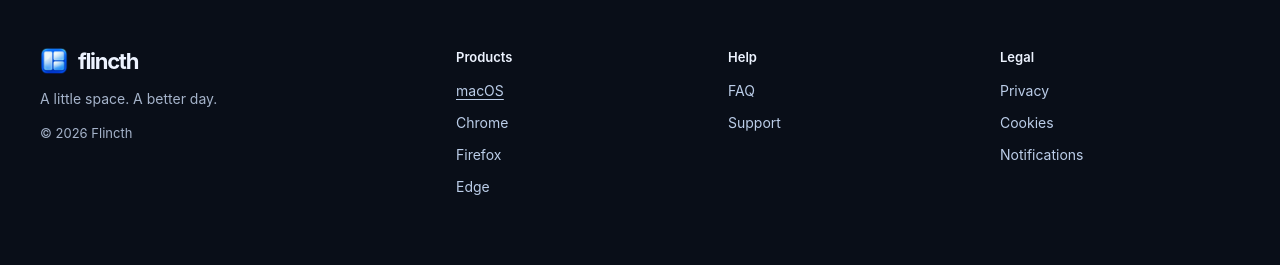
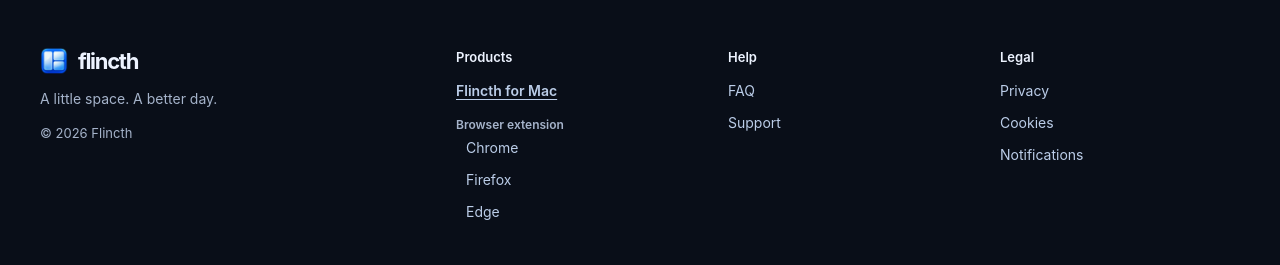
Before and after one commit to safakveziran/flincth-website, a Jekyll site: the page built from index.html, in a window 1280 px wide. Shown: the part 3967-4232 px from the top of the page. Built offline with Jekyll 4.4.1, drawn with Linux system fonts in a browser that asks for light colours; before the commit the page ends 4210 px from its top, so only the background shows below that.

Commit message:
Present Flincth for Mac as the main product, the extension as a companion
The Products menu opens on Flincth for Mac, larger and first; the browser
extension follows under "Also from Flincth" with one line on what it does
and a link each for Chrome, Firefox and Edge. The footer's Products column
does the same: Flincth for Mac, then the extension as a sub-group. On
phones the menu panel spans the screen instead of spilling off its left
edge. The extension FAQ calls itself a smaller companion to the Mac app.

PRODUCT.md, the marketing context and the README record the hierarchy.

Co-Authored-By: Claude Opus 5.5 <noreply@anthropic.com>
Claude-Session: https://claude.ai/code/session_01MjALjrDCfZKFAXZZJQczcY

```diff
--- a/_includes/footer.html
+++ b/_includes/footer.html
@@ -1,17 +1,21 @@
 {%- comment -%}
-  Footer in three groups: products, help and legal. The Notifications link
+  Footer in three groups: products (Flincth for Mac first, the browser
+  extension under it as a companion), help and legal. The Notifications link
   stays hidden until notifications.js confirms push support; language links
   appear only once a page exists in more than one language.
 {%- endcomment -%}
-{%- assign products = "home,chrome,firefox,edge" | split: "," -%}
+{%- assign browsers = "chrome,firefox,edge" | split: "," -%}
 {%- capture privacy_url %}{% include page-url.html ref="privacy" %}{% endcapture -%}
 {%- capture support_url %}{% include page-url.html ref="support" %}{% endcapture -%}
   <footer class="wrap site-footer">
     <div class="footer-brand"><a class="brand" href="{{ home_link }}"><img src="/assets/app-icon-64.png" width="28" height="28" alt=""><span class="wordmark" translate="no">flincth</span></a><p class="footer-note">{{ t.footer.note }}</p><p class="footer-copy">© <span id="year">{{ site.time | date: "%Y" }}</span> Flincth</p></div>
     <nav class="footer-col" aria-label="{{ t.products.label }}"><p class="footer-title">{{ t.products.label }}</p><ul>
-      {%- for _ref in products -%}
+      {%- capture _mac_url %}{% include page-url.html ref="home" %}{% endcapture %}
+      <li><a class="footer-main-product" href="{{ _mac_url }}"{% if page.ref == "home" %} aria-current="page"{% endif %}>{{ t.products.mac }}</a></li>
+      <li class="footer-subtitle">{{ t.products.extension }}</li>
+      {%- for _ref in browsers -%}
         {%- capture _url %}{% include page-url.html ref=_ref %}{% endcapture -%}
-      <li><a href="{{ _url }}"{% if page.ref == _ref %} aria-current="page"{% endif %}>{{ t.products[_ref] }}</a></li>
+      <li class="footer-sub"><a href="{{ _url }}"{% if page.ref == _ref %} aria-current="page"{% endif %}>{{ t.products[_ref] }}</a></li>
       {%- endfor -%}
     </ul></nav>
     <nav class="footer-col" aria-label="{{ t.footer.help }}"><p class="footer-title">{{ t.footer.help }}</p><ul>
--- a/_includes/products-menu.html
+++ b/_includes/products-menu.html
@@ -1,14 +1,22 @@
 {%- comment -%}
-  Products menu in the header: the Mac app and the browser extension pages.
-  A <details> element, so it opens without JavaScript; nav.js closes it on an
-  outside click or Escape. Each entry's name and note come from t.products.
+  Products menu in the header. Flincth for Mac is the main product and leads
+  the panel; the browser extension follows as a companion under "Also from
+  Flincth", with one link per browser. A <details> element, so it opens
+  without JavaScript; nav.js closes it on an outside click or Escape. Copy
+  comes from t.products.
 {%- endcomment -%}
-{%- assign products = "home,chrome,firefox,edge" | split: "," -%}
-<details class="products-menu"><summary>{{ t.products.label }}<svg class="chevron" width="10" height="6" viewBox="0 0 10 6" aria-hidden="true" focusable="false"><path d="M1 1l4 4 4-4" fill="none" stroke="currentColor" stroke-width="1.6" stroke-linecap="round" stroke-linejoin="round"/></svg></summary><ul class="products-list">
-  {%- for _ref in products -%}
-    {%- capture _url %}{% include page-url.html ref=_ref %}{% endcapture -%}
-    {%- assign _note_key = _ref | append: "_note" -%}
-    {%- if _ref == "home" %}{% assign _icon = "/assets/app-icon-64.png" %}{% else %}{% assign _icon = "/assets/extension-icon.png" %}{% endif -%}
-  <li><a href="{{ _url }}"{% if page.ref == _ref %} aria-current="page"{% endif %}><img src="{{ _icon }}" width="28" height="28" alt=""><span><b>{{ t.products[_ref] }}</b><small>{{ t.products[_note_key] }}</small></span></a></li>
-  {%- endfor -%}
-</ul></details>
+{%- assign browsers = "chrome,firefox,edge" | split: "," -%}
+{%- capture _mac_url %}{% include page-url.html ref="home" %}{% endcapture -%}
+<details class="products-menu"><summary>{{ t.products.label }}<svg class="chevron" width="10" height="6" viewBox="0 0 10 6" aria-hidden="true" focusable="false"><path d="M1 1l4 4 4-4" fill="none" stroke="currentColor" stroke-width="1.6" stroke-linecap="round" stroke-linejoin="round"/></svg></summary><div class="products-panel">
+  <a class="product-main" href="{{ _mac_url }}"{% if page.ref == "home" %} aria-current="page"{% endif %}><img src="/assets/app-icon-128.png" width="44" height="44" alt=""><span><b>{{ t.products.mac }}</b><small>{{ t.products.mac_note }}</small></span></a>
+  <div class="product-side">
+    <p class="product-side-title">{{ t.products.also }}</p>
+    <p class="product-side-name"><img src="/assets/extension-icon.png" width="22" height="22" alt=""><span><b>{{ t.products.extension }}</b><small>{{ t.products.extension_note }}</small></span></p>
+    <ul class="product-browsers">
+      {%- for _ref in browsers -%}
+        {%- capture _url %}{% include page-url.html ref=_ref %}{% endcapture -%}
+      <li><a href="{{ _url }}"{% if page.ref == _ref %} aria-current="page"{% endif %}>{{ t.products[_ref] }}</a></li>
+      {%- endfor -%}
+    </ul>
+  </div>
+</div></details>
--- a/dark.css
+++ b/dark.css
@@ -142,9 +142,13 @@ footer > a:hover { color: #8db6ff; }
 .browser-card-arrow { color: #8db6ff; }
 
 /* Products menu and footer links */
-.products-list { background: #111b2b; border-color: #31415b; box-shadow: 0 16px 32px -16px #000c; }
-.products-list a:hover, .products-list a[aria-current] { background: #1c2a42; }
-.products-list small { color: #a5b3ca; }
+.products-panel { background: #111b2b; border-color: #31415b; box-shadow: 0 16px 32px -16px #000c; }
+.product-main:hover, .product-main[aria-current] { background: #1c2a42; }
+.products-panel small, .product-side-title { color: #a5b3ca; }
+.product-side { border-color: #2a3a54; }
+.product-browsers a { border-color: #3a4f72; color: #dbe6f4; }
+.product-browsers a:hover, .product-browsers a[aria-current] { border-color: #8db6ff; color: #8db6ff; }
+.footer-subtitle { color: #a5b3ca; }
 .products-menu summary:hover { color: #8db6ff; }
 .footer-col a { color: #bbcde8; }
 .footer-col a:hover { color: #8db6ff; }
--- a/styles.css
+++ b/styles.css
@@ -108,13 +108,21 @@ footer [data-consent-open]{margin-left:0}
 .products-menu .chevron{flex-shrink:0;transition:transform .2s}
 .products-menu[open] .chevron{transform:rotate(180deg)}
 .products-menu summary:hover{color:var(--blue)}
-.products-list{position:absolute;top:calc(100% + 14px);left:-14px;z-index:30;list-style:none;margin:0;padding:8px;width:270px;background:#fff;border:1px solid var(--line);border-radius:14px;box-shadow:0 16px 32px -16px #0f1a2e55}
-.products-list a{display:flex;align-items:center;gap:12px;padding:10px;border-radius:9px}
-.products-list a:hover,.products-list a[aria-current]{background:#eaf0fb}
-.products-list img{border-radius:7px;flex-shrink:0}
-.products-list b{display:block;font-size:14px;font-weight:600}
-.products-list small{display:block;font-size:11px;font-weight:400;color:var(--muted);margin-top:2px}
-@media(max-width:700px){.nav nav{display:flex}.nav nav>a{display:none}.products-menu summary{font-size:13px}.products-list{left:auto;right:-60px;width:250px}}
+.products-panel{position:absolute;top:calc(100% + 14px);left:-14px;z-index:30;width:300px;padding:8px;background:#fff;border:1px solid var(--line);border-radius:14px;box-shadow:0 16px 32px -16px #0f1a2e55}
+.product-main{display:flex;align-items:center;gap:14px;padding:12px;border-radius:10px}
+.product-main img{border-radius:10px;flex-shrink:0}
+.product-main b{display:block;font-size:16px;font-weight:650}
+.products-panel small{display:block;font-size:12px;font-weight:400;color:var(--muted);margin-top:2px}
+.product-side{margin-top:6px;padding:12px 12px 8px;border-top:1px solid var(--line)}
+.product-side-title{margin:0 0 10px;font-size:11px;font-weight:600;letter-spacing:.08em;text-transform:uppercase;color:var(--muted)}
+.product-side-name{display:flex;align-items:flex-start;gap:10px;margin:0;font-size:13px;line-height:1.35}
+.product-side-name img{border-radius:5px;flex-shrink:0;margin-top:1px}
+.product-side-name b{font-weight:600}
+.product-browsers{list-style:none;display:flex;gap:6px;margin:10px 0 0 32px;padding:0}
+.product-browsers a{display:inline-flex;align-items:center;min-height:32px;padding:0 12px;border:1px solid var(--line);border-radius:100px;font-size:13px;font-weight:550}
+.product-main:hover,.product-main[aria-current]{background:#eaf0fb}
+.product-browsers a:hover,.product-browsers a[aria-current]{border-color:var(--blue);color:var(--blue)}
+@media(max-width:700px){.nav nav{display:flex}.nav nav>a{display:none}.products-menu summary{font-size:13px}.products-panel{position:fixed;top:72px;left:18px;right:18px;width:auto}}
 
 /* Quality floor: wrapping, tracking, text sizes and touch targets. Later in
    the cascade than the rules above on purpose, so it wins at equal specificity. */
@@ -184,3 +192,6 @@ h1>span{display:block}
 .nav-cta.notify-button[aria-pressed=true]{background:transparent}
 @media(max-width:700px){.nav-cta.notify-button{font-size:12px}}
 .notify-hint{max-width:46ch;margin:0 auto 14px;font-size:14px}
+.footer-subtitle{margin-top:10px;font-size:12px;font-weight:600;color:var(--muted)}
+.footer-sub a{padding-left:10px}
+.footer-main-product{font-weight:600}
```
Also changed, not shown: PRODUCT.md (+1 -1 lines), _data/i18n/en.yml (+7 -6 lines), .agents/product-marketing.md, README.md.
